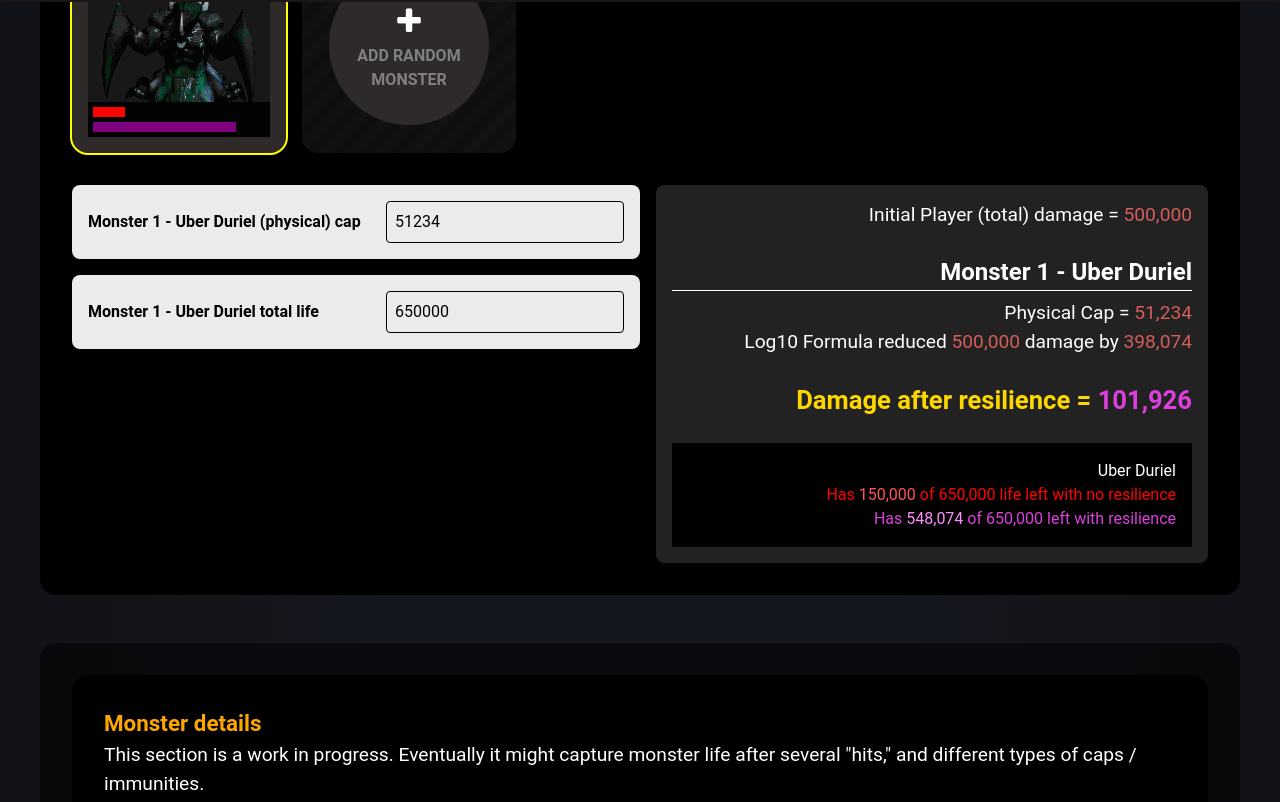
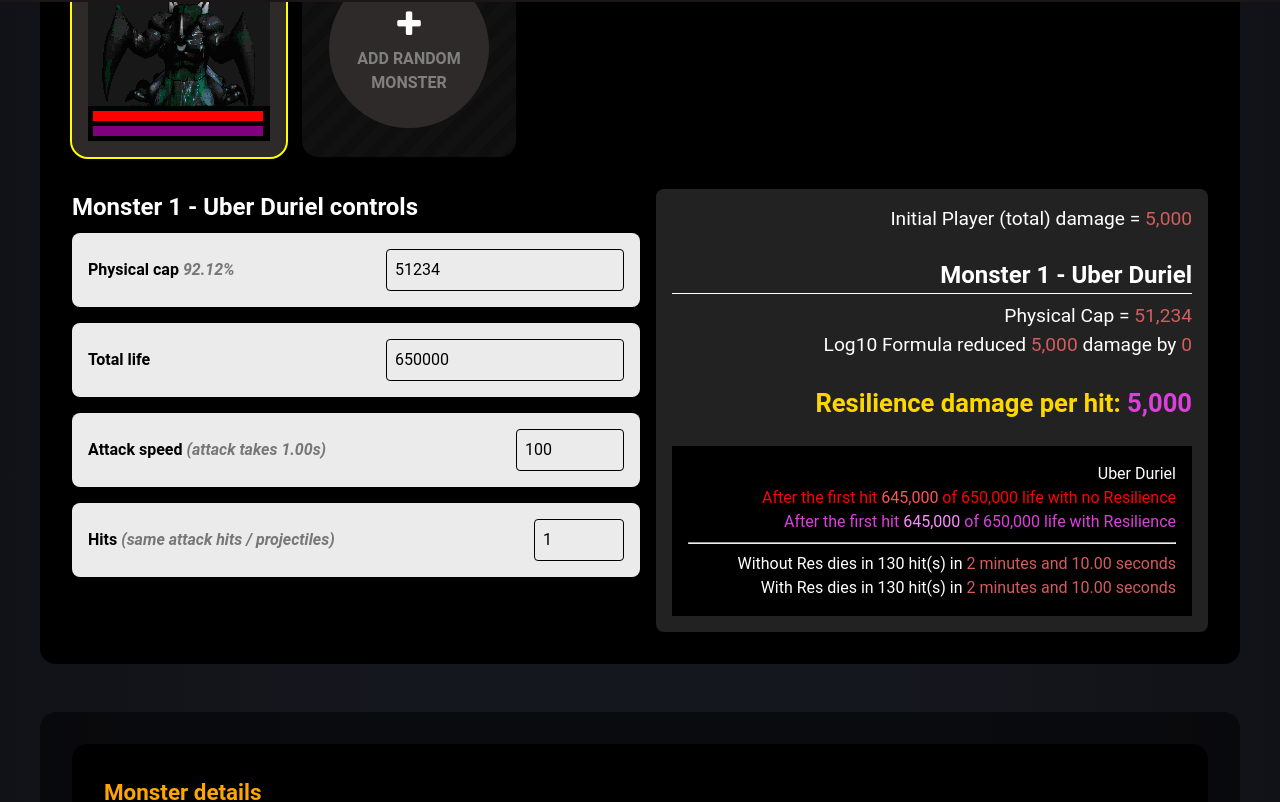
Before and after one commit to fneutzl1/arpg-damage-base-zero, a Vue app: page / in a window 1280 px wide. Shown: the part 798-1600 px from the top of the page. Built offline with nearby package versions, Linux system fonts and the light colour scheme; a web font is replaced by a local one.

Commit message:
attack speed

```diff
--- a/src/App.vue
+++ b/src/App.vue
@@ -18,13 +18,6 @@
           numbers. It's inspired by Diablo 4, and the ongoing discussion about
           what to do about the Quadrillions of damage players can do to
           monsters.
-        </p>
-        <p>
-          <a
-            href="https://us.forums.blizzard.com/en/d4/t/monster-resilience-to-prevent-crazy-unintended-spikes-of-damage-bugs-etc/177039"
-            target="_blank"
-            >The original post can be found on the Blizzard D4 Forums here.</a
-          >
         </p>
         <p>
           The calculator below let's you spawn monsters randomly and attack
@@ -104,7 +97,7 @@
 
 <adbz-comment>// Simple Monster Resillience Function</adbz-comment>
 <adbz-h>static</adbz-h> <adbz-y>getDamage</adbz-y><adbz-b>(</adbz-b>damage<adbz-w>:</adbz-w> <adbz-type>Number</adbz-type><adbz-w>,</adbz-w> cap<adbz-w>:</adbz-w> <adbz-type>Number</adbz-type><adbz-b>)</adbz-b><adbz-w>:</adbz-w> <adbz-type>Number</adbz-type> <adbz-b>{</adbz-b>
-  <adbz-r>return</adbz-r> damage <adbz-w>>=</adbz-w> cap <adbz-w>?</adbz-w> damage <adbz-w>+</adbz-w> Math<adbz-w>.</adbz-w><adbz-y>log10</adbz-y><adbz-y2>(</adbz-y2>damage <adbz-w>/</adbz-w> cap<adbz-y2>)</adbz-y2> <adbz-w>*</adbz-w> cap <adbz-w>:</adbz-w> damage<adbz-w>;</adbz-w>
+  <adbz-r>return</adbz-r> damage <adbz-w>>=</adbz-w> cap <adbz-w>?</adbz-w> cap <adbz-w>+</adbz-w> Math<adbz-w>.</adbz-w><adbz-y>log10</adbz-y><adbz-y2>(</adbz-y2>damage <adbz-w>/</adbz-w> cap<adbz-y2>)</adbz-y2> <adbz-w>*</adbz-w> cap <adbz-w>:</adbz-w> damage<adbz-w>;</adbz-w>
 <adbz-b>}</adbz-b>
 
 <adbz-comment>// HUMAN MORE READABLE EXPLANATION</adbz-comment>
@@ -381,6 +374,14 @@ h1 {
   }
 }
 
+.introduction  {
+  .intro-paragraph {
+    p {
+      padding: .5rem 0;
+    }
+  }
+}
+
 .smack {
   font-size: 3rem;
   font-weight: bold;
--- a/src/components/DamageForm.vue
+++ b/src/components/DamageForm.vue
@@ -22,11 +22,8 @@
       </p>
     </div>
     <template v-for="(monster, index) in monsters" :key="index">
-      <button
-        class="item select-mob-btn"
-        @click="selectMonster(monster.id)"
-        :class="{ isSelected: selectedMonsterId === monster.id }"
-      >
+      <button class="item select-mob-btn" @click="selectMonster(monster.id)"
+        :class="{ isSelected: selectedMonsterId === monster.id }">
         <p class="smackedIt" v-if="selectedMonsterId === monster.id">
           {{ toReadable(damage) }}
         </p>
@@ -35,40 +32,27 @@
         </p>
         <div class="header">
           <p class="name">{{ +index + 1 }} - {{ monster.name }}</p>
-          <button
-            @click="$emit('sendDeleteMonster', { id: monster.id })"
-            class="delete-btn"
-            :title="`Delete ${monster?.name}`"
-          >
+          <button @click="$emit('sendDeleteMonster', { id: monster.id })" class="delete-btn"
+            :title="`Delete ${monster?.name}`">
             <i class="fa fa-trash" aria-hidden="true"></i>
           </button>
         </div>
         <div class="img-container">
-          <img
-            :src="getImage(monster?.type)"
-            :alt="monster?.name + ' animated'"
-            :class="{
+          <img :src="getImage(monster?.type)" :alt="monster?.name + ' animated'" :class="{
             isBovine:
               monster?.type === 'hell-bovine' ||
               monster?.type === 'moon-lord',
-            }"
-          />
+          }" />
         </div>
         <div class="life-container">
-          <div
-            class="life"
-            :style="`width: calc(${returnLifeVsDamage(
+          <div class="life" :style="`width: calc(${returnLifeVsDamage(
             monster.id,
             monster.life
-            )}% - 10px)`"
-          ></div>
-          <div
-            class="resilience"
-            :style="`width: calc(${returnResilienceVsDamage(
+          )}% - 10px)`"></div>
+          <div class="resilience" :style="`width: calc(${returnResilienceVsDamage(
             monster.id,
             monster.life
-            )}% - 10px)`"
-          ></div>
+          )}% - 10px)`"></div>
         </div>
       </button>
     </template>
@@ -86,38 +70,55 @@
       <input id="cap" v-model="cap" type="number" min="0" />
     </div> -->
     <div class="col">
-      <div class="form-field" v-if="monsterName() !== undefined">
-        <label for="cap" class="label"
-          >{{ monsterName() }} (physical) cap</label
-        >
-        <input
-          id="cap"
-          v-model="cap"
-          type="number"
-          min="0"
-          @change="
+      <template v-if="monsterName()">
+        <h3>
+          {{ monsterName() }} controls
+        </h3>
+
+        <div class="form-field">
+          <label for="cap" class="label">Physical cap <span>{{ resistPercent }}%</span></label>
+          <input id="cap" v-model="cap" type="number" min="0" step="10" @change="
             $emit('sendUpdateMonsterCap', { monster: getCorrectMonster(), cap })
-          "
-        />
+            " />
         </div>
 
-      <div class="form-field" v-if="monsterName() !== undefined">
-        <label for="life" class="label">{{ monsterName() }} total life</label>
-        <input
-          id="life"
-          v-model="life"
-          type="number"
-          min="0"
-          @change="
+        <div class="form-field">
+          <label for="life" class="label">Total life</label>
+          <input id="life" v-model="life" type="number" min="0" @change="
             $emit('sendUpdateMonsterLife', {
               monster: getCorrectMonster(),
               life,
               damage,
               output,
             })
-          "
-        />
+            " />
         </div>
+
+        <div class="form-field">
+          <label for="attackSpeed" class="label">Attack speed <span>(attack takes {{ secondsToCompleteAttack
+              }}s)</span></label>
+          <input id="attackSpeed" v-model="attackSpeed" type="number" min="10" max="2000" step="5" @change="
+            $emit('sendUpdateMonsterLife', {
+              monster: getCorrectMonster(),
+              life,
+              damage,
+              output,
+            })
+            " />
+        </div>
+
+        <div class="form-field">
+          <label for="numberOfHits" class="label">Hits <span>(same attack hits / projectiles)</span></label>
+          <input id="numberOfHits" v-model="numberOfHits" type="number" min="1" max="20" @change="
+            $emit('sendUpdateMonsterLife', {
+              monster: getCorrectMonster(),
+              life,
+              damage,
+              output,
+            })
+            " />
+        </div>
+      </template>
 
       <!-- <select v-model="selectedMonsterId" @change="selectedGoesWut()">
       <template v-for="(monster, index) in monsters" :key="index">
@@ -163,25 +164,30 @@
         </p>
         <br />
         <h4>
-          Damage after resilience = <span>{{ toReadable(output) }}</span>
+          Resilience damage per hit: <span>{{ toReadable(output) }}</span>
         </h4>
         <br />
         <div class="summary">
           <p>{{ monsterNameOnly() }}</p>
           <p class="text-life" v-if="isAliveLife()">
-            Has
-            <span>{{ toReadable(life - damage) }}</span> of
+            After the first hit
+            <span>{{ toReadable(life - (damage * numberOfHits)) }}</span> of
             {{ toReadable(life) }}
-            life left with no resilience
+            life with no Resilience
           </p>
-          <p class="text-life" v-else>Dies with no resilience</p>
+          <p class="text-life" v-else>Dies with no Resilience</p>
           <p class="text-res" v-if="isAliveResilience()">
-            Has
-            <span>{{ toReadable(life - output) }}</span> of
+            After the first hit
+            <span>{{ toReadable(life - (output * numberOfHits)) }}</span> of
             {{ toReadable(life) }}
-            left with resilience
+            life with Resilience
           </p>
           <p class="text-res" v-else>Dies with resilience</p>
+          <hr class="my-2" />
+          <p>Without Res dies in {{ swingsToKill(life, damage) }} hit(s) in <span>{{ timeToKill(life, damage) }}</span>
+            <br />With Res dies in {{ swingsToKill(life, output) }} hit(s) in <span>{{ timeToKill(life, output)
+              }}</span>
+          </p>
         </div>
       </div>
     </div>
@@ -208,10 +214,13 @@
 <script>
 export default {
   name: "DamageForm",
+  emits: ["sendDeleteAllMonsters", "sendRestoreMonsters", "sendSmack", "sendAddRandomMonster", "sendDeleteMonster", "sendUpdateMonsterCap", "sendUpdateMonsterLife"],
   data() {
     return {
       cap: 0,
-      damage: 500000,
+      damage: 5000,
+      attackSpeed: 100,
+      numberOfHits: 1,
       life: this.monsters?.[0]?.life ?? null,
       resistance: 0,
       selectedMonsterId: this.monsters?.[0]?.id ?? null,
@@ -255,7 +264,6 @@ export default {
         this.monsters.find((monster) => monster.id === this.selectedMonsterId)
           ?.life ?? 0;
       this.selectedGoesWut();
-      console.log(this.selectedMonsterId);
       const foundMonster = this.getCorrectMonster();
       if (foundMonster) {
         this.$emit("sendUpdateMonsterLife", {
@@ -301,15 +309,46 @@ export default {
       return Math.round(((monsterLife - this.output) / monsterLife) * 100);
       // return 20;
     },
+    swingsToKill(life, damage) {
+      //console.log(life, damage);
+      if (!life || life < 0 || (life - damage) <= 0) {
+        return 1;
+      }
+      const rounded = Math.ceil(life / damage);
+      return rounded?.toString().replace(/\B(?=(\d{3})+(?!\d))/g, ",") ?? 0;
+    },
+    timeToKill(life, damage) {
+      const attackSpeedMath = (1 / (this.attackSpeed / 100)).toFixed(2);
+      if (!life || life < 0 || life - damage <= 0) {
+        return `${attackSpeedMath} second`;
+      }
+      const hits = Math.ceil(life / (damage * this.numberOfHits));
+      const totalSeconds = (hits * attackSpeedMath);
+      const minutes = Math.floor(totalSeconds / 60);
+      const seconds = (totalSeconds % 60).toFixed(2);
+      if (minutes > 1) {
+        return `${minutes} minutes and ${seconds} seconds`;
+      } else if (minutes === 1) {
+        return `${minutes} minute and ${seconds} seconds`;
+      }
+      return `${seconds} seconds`;
+    },
   },
   computed: {
+    resistPercent() {
+      return (100 - ((this?.cap / this.life).toFixed(4) * 100)).toFixed(2);
+    },
+    secondsToCompleteAttack() { return this?.attackSpeed ? (1 / (this.attackSpeed / 100)).toFixed(2) : 1 },
     resisted() {
       return this?.resistance / 100;
     },
     output() {
-      const damageDivideByCap = this?.damage / this?.cap;
-      const calc = +this?.cap + Math.log10(damageDivideByCap) * this?.cap;
-      return (this?.damage < this?.cap ? this?.damage : calc) ?? 0;
+      const attackSpeedMath = 1 / (this.attackSpeed / 100);
+      const theCap = this.cap;
+      console.log('theCap', theCap)
+      const damageDivideByCap = this?.damage / theCap;
+      const calc = ((+theCap + Math.log10(damageDivideByCap) * theCap)) * attackSpeedMath;
+      return (this?.damage < theCap ? this?.damage : calc) ?? 0;
     },
     log() {
       return Math.log10(this?.cap);
@@ -348,15 +387,22 @@ export default {
   background-color: #ebebeb;
   border-radius: 0.5rem;
   padding: 1rem;
+
   input {
     padding: 0.5rem;
     border-radius: 0.25rem;
     border: 1px solid black;
   }
 }
+
 .label {
   margin-right: 0.5rem;
   font-weight: bold;
+
+  span {
+    color: #777;
+    font-style: italic;
+  }
 }
 
 .btn-group {
@@ -366,6 +412,7 @@ export default {
   border-radius: 0 0 0.5rem 0.5rem;
   background-color: grey;
   width: 100%;
+
   @media screen and (max-width: 767px) {
     flex-direction: column;
   }
@@ -374,23 +421,29 @@ export default {
 .row {
   display: flex;
   flex-wrap: wrap;
+
   .col {
     width: 50%;
+
     p {
       color: white;
     }
   }
+
   .col-full {
     width: 100%;
     margin: 1rem 0.5rem 0;
+
     p {
       color: white;
     }
   }
+
   .right {
     margin-left: 1rem;
     width: calc(50% - 1rem);
   }
+
   @media screen and (max-width: 767px) {
     .col {
       width: 100%;
@@ -399,23 +452,33 @@ export default {
   }
 }
 
+h3 {
+  color: white;
+  font-size: 1.5rem;
+  margin-bottom: 0.5rem;
+}
+
 .damage-output {
   text-align: right;
   background-color: #222222;
   border-radius: 0.5rem;
   padding: 1rem;
+
   span {
     color: #d35c5c;
   }
+
   h3 {
     color: white;
     font-size: 1.5rem;
     border-bottom: 1px solid white;
     margin-bottom: 0.5rem;
   }
+
   h4 {
     color: gold;
     font-size: 1.6rem;
+
     span {
       color: rgb(221, 63, 221);
     }
@@ -430,9 +493,11 @@ export default {
     border-radius: 1rem;
     width: calc(230px - 1rem);
     overflow: hidden;
+
     @media screen and (max-width: 540px) {
       width: 100%;
     }
+
     .header {
       background-color: #141414;
       margin: -1rem -1rem 1rem;
@@ -441,12 +506,14 @@ export default {
       align-items: center;
       padding-left: 0.5rem;
     }
+
     .name {
       color: yellow;
       margin: 0;
       padding: 0;
       font-size: 1rem;
     }
+
     .img-container {
       width: 100%;
       height: 110px;
@@ -456,17 +523,20 @@ export default {
       display: flex;
       align-items: center;
       justify-content: center;
+
       img {
         object-fit: cover;
         margin-top: 20%;
       }
     }
+
     .life-container {
       width: 100%;
       height: 35px;
       background-color: #020202;
       display: flex;
       flex-direction: column;
+
       .life {
         width: calc(100% - 10px);
         height: 10px;
@@ -475,6 +545,7 @@ export default {
         transition: width 0.2s;
         transition-delay: 0.2s;
       }
+
       .resilience {
         width: calc(100% - 10px);
         height: 10px;
@@ -485,21 +556,26 @@ export default {
       }
     }
   }
+
   .select-mob-btn {
     outline: 2px solid transparent;
     text-align: left;
     position: relative;
+
     &:hover,
     &:focus {
       outline: 2px solid white;
     }
   }
+
   .isSelected {
     outline-color: yellow !important;
   }
 }
+
 .row-stretch {
   margin: 0 -0.5rem 1.5rem;
+
   @media screen and (max-width: 540px) {
     justify-content: center;
   }
@@ -518,6 +594,7 @@ export default {
   outline: transparent;
   border: 3px solid transparent;
   border-radius: 0 1rem 0 0;
+
   &:hover,
   &:focus {
     background-color: rgb(122, 27, 27);
@@ -534,15 +611,18 @@ export default {
     opacity: 0;
     transform: scale(0.2);
   }
+
   50% {
     opacity: 1;
     transform: scale(1.2);
   }
+
   100% {
     opacity: 0;
     transform: scale(0.2);
   }
 }
+
 .smackedIt {
   animation: smack 1s 1;
   opacity: 0;
@@ -555,6 +635,7 @@ export default {
   font-weight: bold;
   text-shadow: 0 0 1rem rgba(0, 0, 0, 0.7);
 }
+
 .resDamage {
   animation-delay: 0.2s;
   top: 50%;
@@ -564,17 +645,16 @@ export default {
 .add-mob-container {
   width: calc(230px - 1rem);
   min-height: 216px;
-  background: repeating-linear-gradient(
-    -45deg,
+  background: repeating-linear-gradient(-45deg,
       rgba(0, 0, 0, 0.5),
       rgba(0, 0, 0, 0.5) 10px,
       rgba(0, 0, 0, 0.4) 10px,
-    rgba(0, 0, 0, 0.4) 20px
-  );
+      rgba(0, 0, 0, 0.4) 20px);
   background-color: rgba(59 59 59 / 50%);
   border-radius: 1rem;
   margin: 0.5rem;
   position: relative;
+
   /*   @media screen and (max-width: 991px) {
     width: calc(50% - 2rem);
   }
@@ -584,6 +664,7 @@ export default {
   @media screen and (max-width: 540px) {
     width: 100%;
   }
+
   .btn {
     width: 160px;
     height: 160px;
@@ -596,6 +677,7 @@ export default {
     transition: all 0.2s;
     border: 4px solid transparent;
     outline: transparent;
+
     i {
       font-size: 30px;
       display: block;
@@ -604,30 +686,38 @@ export default {
       color: white;
       transition: transform 0.2s;
     }
+
     &:hover,
     &:focus {
       color: white;
       border: 4px solid rgba(255, 255, 255, 0.5);
+
       i {
         transform: scale(1.2);
       }
     }
   }
 }
+
 .summary {
   background-color: black;
   padding: 1rem;
+
   p {
     font-size: 1rem;
   }
+
   .text-res {
     color: rgb(221, 63, 221) !important;
+
     span {
       color: rgb(255, 140, 255) !important;
     }
   }
+
   .text-life {
     color: red !important;
+
     span {
       color: rgb(252, 84, 84) !important;
     }
```
Also changed, not shown: 8 other files (tests, documents, lock files or other folders). Lines whose indentation alone changed are shown as unchanged.
